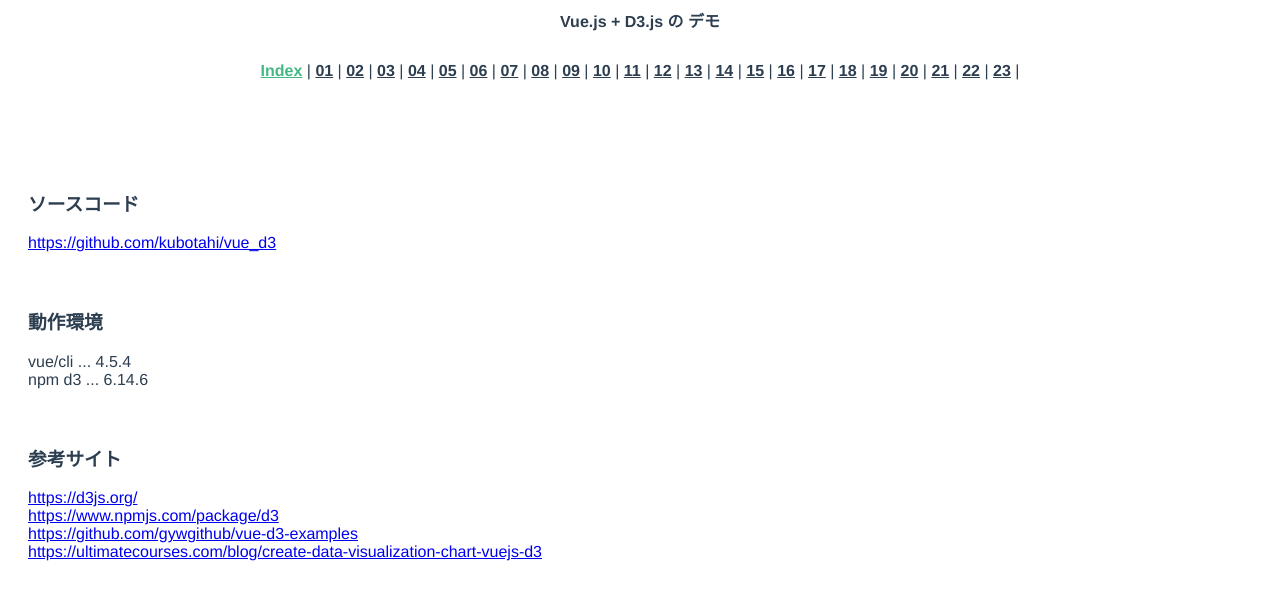
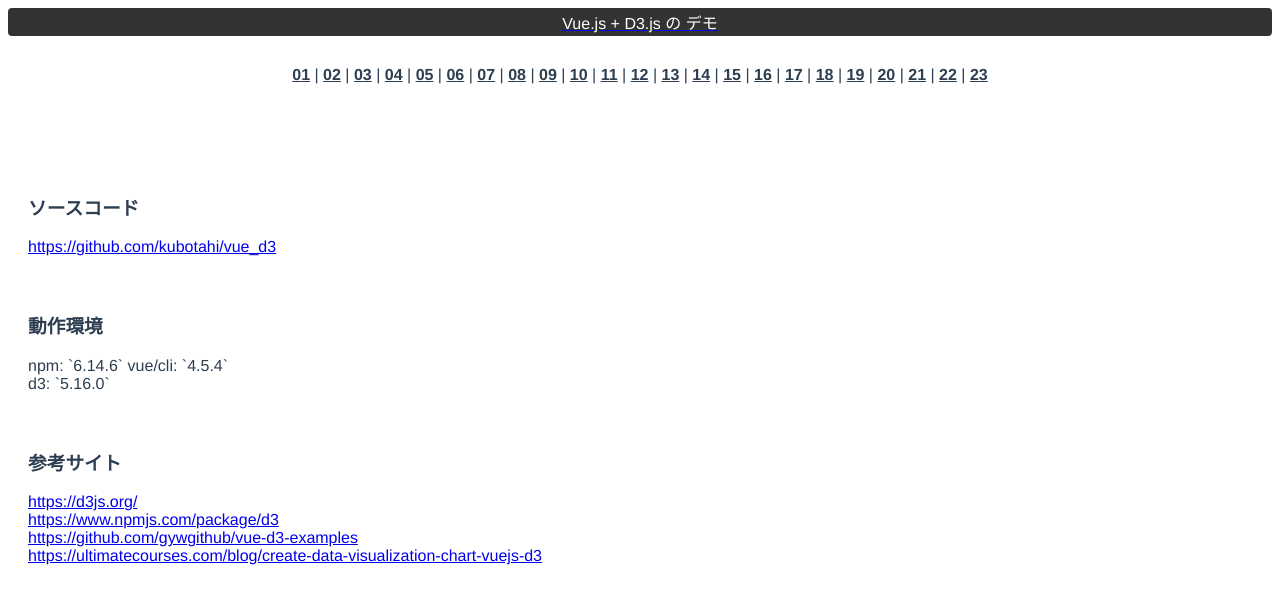
Before and after one commit to kubotahi/vue_d3, a Vue app: page / in a window 1280 px wide. Shown: the top 604 px of the page. Built offline with nearby package versions, Linux system fonts and the light colour scheme.

Commit message:
微修正

```diff
--- a/src/App.vue
+++ b/src/App.vue
@@ -1,8 +1,7 @@
 <template>
   <div id="app">
-    <b>Vue.js + D3.js の デモ</b>
+    <router-link to="/"><div class="title">Vue.js + D3.js の デモ</div></router-link>
     <div id="nav">
-      <router-link to="/">Index</router-link> |
       <router-link to="/01">01</router-link> |
       <router-link to="/02">02</router-link> |
       <router-link to="/03">03</router-link> |
@@ -25,7 +24,7 @@
       <router-link to="/20">20</router-link> |
       <router-link to="/21">21</router-link> |
       <router-link to="/22">22</router-link> |
-      <router-link to="/23">23</router-link> |
+      <router-link to="/23">23</router-link>
     </div>
     <router-view/>
   </div>
@@ -40,6 +39,14 @@
   color: #2c3e50;
 }
 
+.title {
+  background-color: #333333;
+  color: #ffffff;
+  text-decoration: none;
+  padding: 2px 40px;
+  border-radius: 4px;
+}
+
 #nav {
   padding: 30px;
 
@@ -52,4 +59,13 @@
     }
   }
 }
+
+#nav a.router-link-exact-active {
+    color: #ffffff;
+    background-color: #a8118d;
+    border-radius: 4px;
+    padding: 4px;
+    text-decoration: none;
+}
+
 </style>
--- a/src/views/01.vue
+++ b/src/views/01.vue
@@ -16,7 +16,7 @@ export default {
     let p = d3.select('body')
       .selectAll('p')
 
-    p.text('Hello World')
+    p.text('Hello Vue.js + D3.js')
   }
 }
 
--- a/src/views/17.vue
+++ b/src/views/17.vue
@@ -25,7 +25,6 @@ export default {
     let svg = d3.select('.svg_g1')
     let g = svg.append('g')
     //console.log(g)
-
 
     // zoom
     let zoomHandler = d3.zoom()
--- a/src/views/19.vue
+++ b/src/views/19.vue
@@ -75,7 +75,7 @@ export default {
       //let vx = 0, vy = 0
       //let vx = vxd[d]
       //let vy = vyd[d]
-      console.log(d)
+      //console.log(d)
 
       let vx = 500 + radius * Math.cos(angle)
       let vy = 500 + radius * Math.sin(angle)
--- a/src/views/20.vue
+++ b/src/views/20.vue
@@ -21,7 +21,7 @@ export default {
     let svg = d3.select('.svg_g1')
     //let g = svg.append('g')
     let g = svg.append('g')
-    console.log(g)
+    //console.log(g)
 
     var data = {
       "name": "A",
--- a/src/views/Index.vue
+++ b/src/views/Index.vue
@@ -9,8 +9,9 @@
       <br>
 
       <h3>動作環境</h3>
-      vue/cli ... 4.5.4<br>
-      npm d3 ... 6.14.6<br>
+      npm: `6.14.6`
+      vue/cli: `4.5.4`<br>
+      d3: `5.16.0`<br>
       <br>
       <br>
 
```
